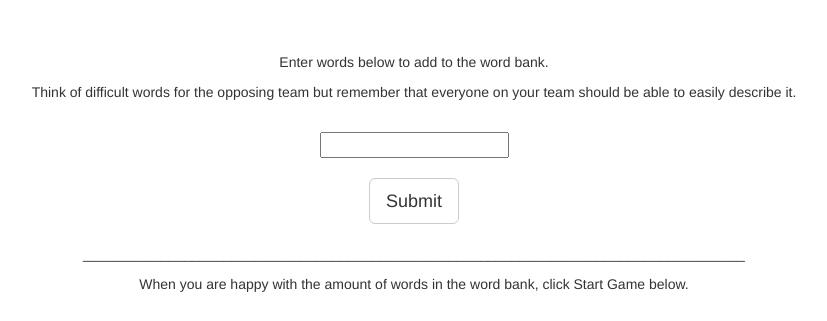
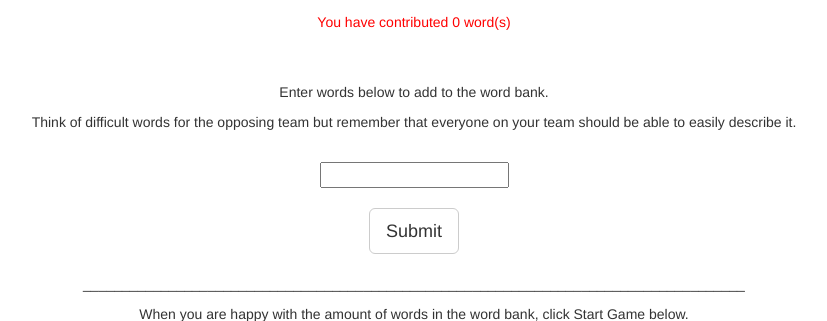
Before and after one commit to superjeffreyc/Big-Bowl-Game, a Django app: template src/templates/lobby.html in a window 1280 px wide. Shown: the part 158-479 px from the top of the page, without its empty margins (241-1068 px from the left). Run offline with Django 3.2, Linux system fonts and the light colour scheme; the template is opened without the code that fills it, so the values that code supplies are empty; some libraries are stand-ins or nearby versions.

Commit message:
Added way to keep track of words contributed to a room

```diff
--- a/config/settings.py
+++ b/config/settings.py
@@ -13,7 +13,7 @@ PROJECT_ROOT = os.path.dirname(os.path.abspath(__file__))
 SECRET_KEY = os.environ.get('SECRET_KEY')
 
 # SECURITY WARNING: don't run with debug turned on in production!
-DEBUG = True
+DEBUG = False
 
 
 # Application definition
--- a/src/static/js/lobby.js
+++ b/src/static/js/lobby.js
@@ -1,6 +1,7 @@
 /* global $ */
 
 var homeURL = "https://bigbowl.herokuapp.com/"
+var words_contributed = 0;
 
 $(document).ready(function() {
 
@@ -28,6 +29,10 @@ $(document).ready(function() {
 	                // Display success message
 	                $('#lobby_message').attr('style', 'color:green');
 	                $('#lobby_message').text('Word submitted successfully!')
+
+	                // Update contribution to room
+	                words_contributed += 1;
+	                $('#contribution').text('You have contributed ' + words_contributed + " word(s)")
 	            }
 	            else {
 	                // Display error message
--- a/src/templates/lobby.html
+++ b/src/templates/lobby.html
@@ -12,6 +12,8 @@
       <center>
         <h1 id="room_code">Room Code: {{ roomCode }}</h1>
         <p id="word_count">Word Bank Count: {{ count }}</p>
+        <font color="red"><p id="contribution">You have contributed 0 word(s)</p></font>
+
         <p id="lobby_message"></p>
         <br>
         <br>
```
